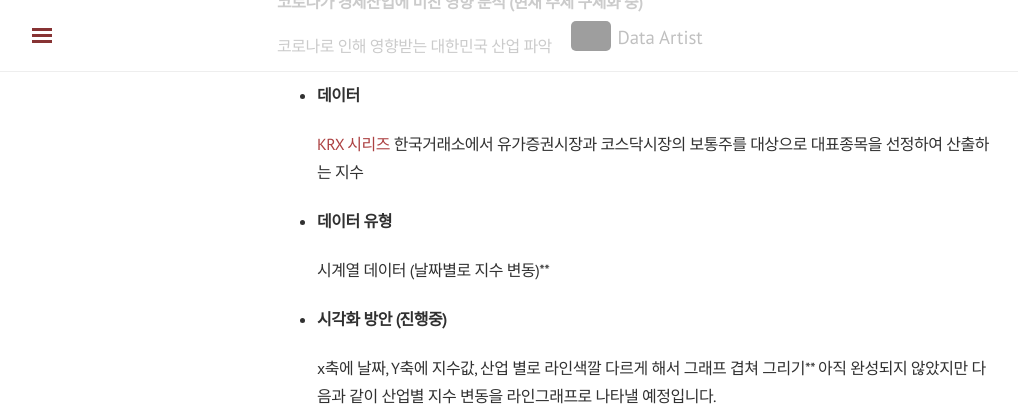
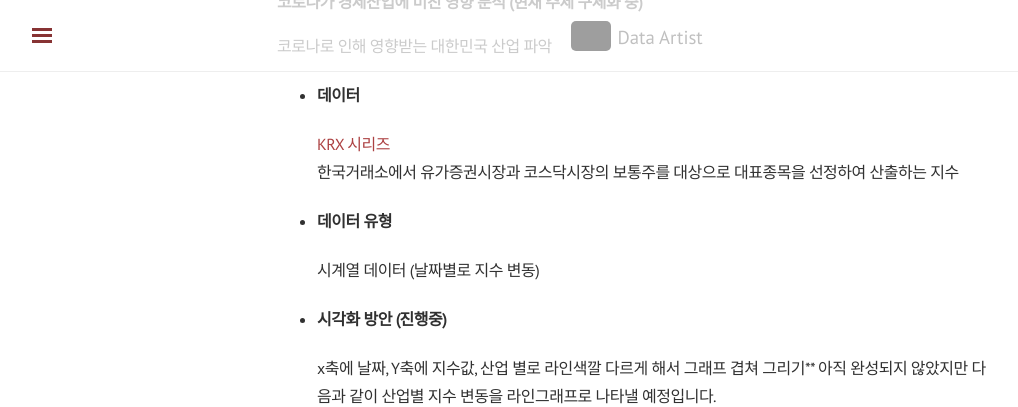
Before and after one commit to shanny924/shanny924.github.io, a Jekyll site: the page built from _posts/2020-04-06-dmc#4.md, in a window 1280 px wide and 900 px high, scrolled down 1688 px, cut to the strip 0-407 px from the top of the window. Shown: the whole strip, without its empty margins (3-1021 px from the left). Built offline with Jekyll 4.4.1, drawn with Linux system fonts in a browser that asks for light colours; nearby versions of some CDN libraries; comment, search, counter and statistics services are not loaded; grey boxes are pictures that could not be loaded.

Commit message:
Update 2020-04-06-dmc#4.md

```diff
--- a/_posts/2020-04-06-dmc#4.md
+++ b/_posts/2020-04-06-dmc#4.md
@@ -54,7 +54,7 @@
 
 * **데이터 유형**
 
-  시계열 데이터 (날짜별로 지수 변동)**
+  시계열 데이터 (날짜별로 지수 변동)
 
 * **시각화 방안 (진행중)**
 
```
